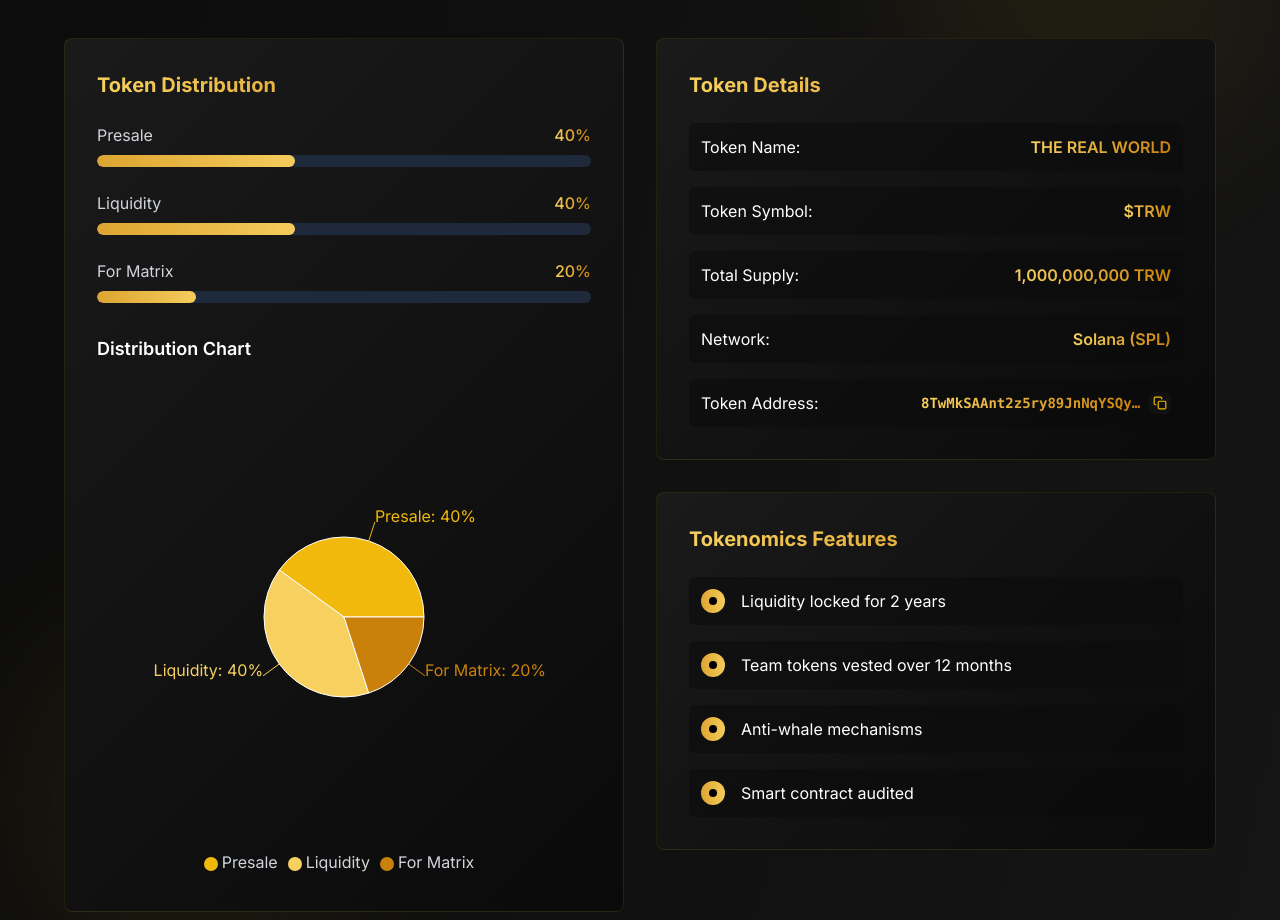
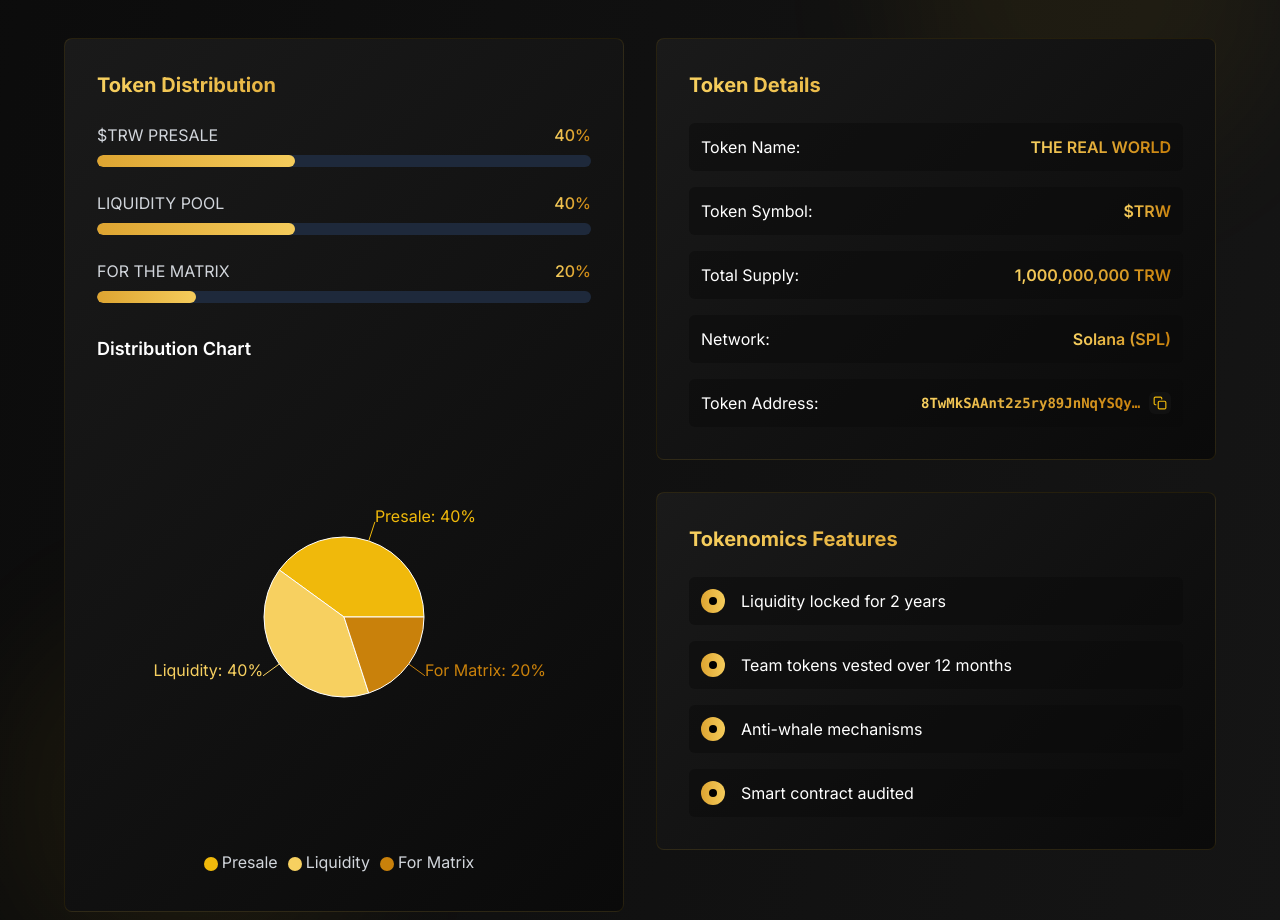
Before and after one commit to Shahid-Yaseen/The_Real_world, a Next.js app: page / in a window 1280 px wide. Shown: the part 1540-2460 px from the top of the page. Built offline with nearby package versions, Linux system fonts and the light colour scheme.

Commit message:
Made changes according to th feedback

```diff
--- a/components/token-distribution.tsx
+++ b/components/token-distribution.tsx
@@ -30,9 +30,9 @@ function DistributionItem({ label, percentage, delay }: DistributionItemProps) {
 export function TokenDistribution() {
   return (
     <div>
-      <DistributionItem label="Presale" percentage={40} delay={0.2} />
-      <DistributionItem label="Liquidity" percentage={40} delay={0.3} />
-      <DistributionItem label="For Matrix" percentage={20} delay={0.4} />
+      <DistributionItem label="$TRW PRESALE" percentage={40} delay={0.2} />
+      <DistributionItem label="LIQUIDITY POOL" percentage={40} delay={0.3} />
+      <DistributionItem label="FOR THE MATRIX" percentage={20} delay={0.4} />
     </div>
   )
 }
```
